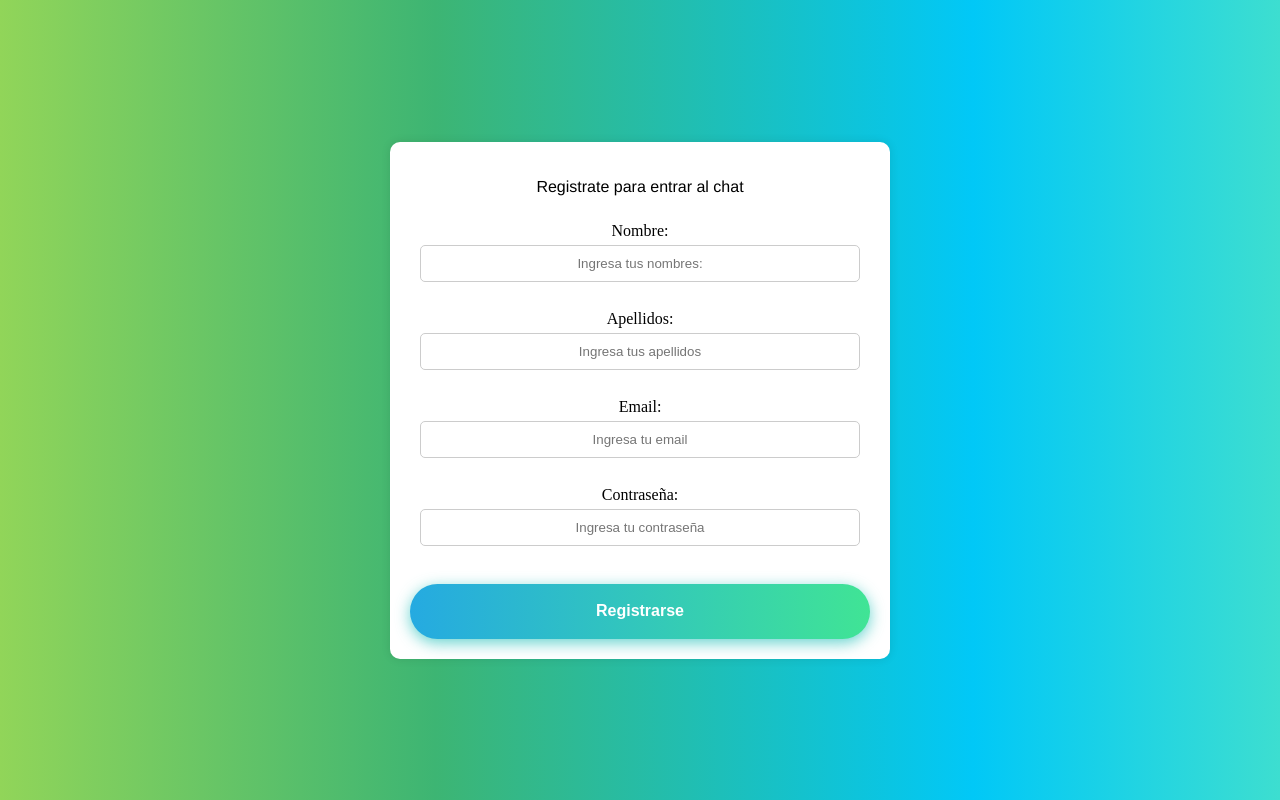
After one commit to ErickJPRV/PRIMERA-PAGINA-EN-LINEA-UNAM, a PHP site: the page made by CHAT EN VIVO/Interfaz/Registrarse.php in a window 1280 px wide. The commit adds this page. Run offline with PHP 8.4, Linux system fonts and the light colour scheme.

Commit message:
Actualizacion de archivos

```diff
--- /dev/null
+++ b/CHAT EN VIVO/Interfaz/Registrarse.php
@@ -0,0 +1,117 @@
+<!DOCTYPE html>
+<html lang="en">
+<head>
+    <meta charset="UTF-8">
+    <meta name="viewport" content="width=device-width, initial-scale=1.0">
+    <link rel="icon" href="chat.png" type="image/x-icon">
+    <title>CHAT EN vivo</title>
+    <style>
+        * {
+            box-sizing: border-box;
+        }
+
+        body {
+            margin: 0;
+            background: rgb(145,213,89);
+            background: linear-gradient(90deg, rgba(145,213,89,1) 0%, rgba(61,181,115,1) 34%, rgba(1,200,247,1) 76%, rgba(61,222,208,1) 100%);
+            display: flex;
+            justify-content: center;
+            align-items: center;
+            height: 100vh;
+            text-align: center;
+        }
+
+        .section {
+            padding: 20px;
+            border-radius: 10px;
+            box-shadow: 0px 0px 10px rgba(0, 0, 0, 0.1);
+            background-color: white;
+            width: 90%;
+            max-width: 500px;
+            box-sizing: border-box;
+        }
+
+        p {
+            font-family: 'Franklin Gothic Medium', 'Arial Narrow', Arial, sans-serif;
+            text-shadow: gray;
+        }
+
+        form {
+            display: flex;
+            flex-direction: column;
+            align-items: center;
+        }
+
+        label {
+            margin-top: 10px;
+        }
+
+        input {
+            width: calc(100% - 20px);
+            padding: 10px;
+            margin-top: 5px;
+            background-color: transparent;
+            border: 1px solid #ccc;
+            border-radius: 5px;
+            text-align: center;
+        }
+
+        .btn-hover {
+            width: 100%;
+            font-size: 16px;
+            font-weight: 600;
+            color: #fff;
+            cursor: pointer;
+            margin-top: 20px;
+            height: 55px;
+            text-align: center;
+            border: none;
+            background-size: 300% 100%;
+            background-image: linear-gradient(to right, #25aae1, #40e495, #30dd8a, #2bb673);
+            border-radius: 50px;
+            box-shadow: 0 4px 15px 0 rgba(49, 196, 190, 0.75);
+            transition: all 0.4s ease-in-out;
+        }
+
+        .btn-hover:hover {
+            background-position: 100% 0;
+            transition: all 0.4s ease-in-out;
+        }
+
+        .btn-hover:focus {
+            outline: none;
+        }
+    </style>
+    <script>
+        function validateForm() {
+            const email = document.getElementById('email').value;
+            const emailPattern = /^[^ ]+@[^ ]+\.[a-z]{2,3}$/;
+
+            if (!emailPattern.test(email)) {
+                alert('Por favor, ingresa un correo electrónico válido.');
+                return false;
+            };}
+    </script>
+</head>
+<body>
+    <section class="section">
+        <p>Registrate para entrar al chat</p>
+        <form action="registro.php" method="post" onsubmit="return validateForm();">
+
+            <label for="nombre">Nombre:</label>
+            <input type="text" id="nombre" name="name" placeholder="Ingresa tus nombres:"><br>
+
+            <label for="apellido">Apellidos:</label>
+            <input type="text" id="apellido" name="ap" placeholder="Ingresa tus apellidos"><br>
+
+            <label for="email">Email:</label>
+            <input type="email" id="email" name="email" placeholder="Ingresa tu email"><br>
+
+            <label for="contra">Contraseña:</label>
+            <input type="password" id="contra" name="contra" placeholder="Ingresa tu contraseña"><br>
+
+            <button class="btn-hover" type="submit">Registrarse</button>
+        </form>
+    </section>
+</body>
+</html>
--- a/CHAT EN VIVO/package.json
+++ b/CHAT EN VIVO/package.json
@@ -3,7 +3,7 @@
   "version": "1.0.0",
   "description": "",
   "main": "index.js",
-  "type": "commonjs",
+  "type": "module",
   "scripts": {
     "dev": "node --watch ./server/index.js",
     "test": "echo \"Error: no test specified\" && exit 1"
@@ -12,8 +12,10 @@
   "author": "",
   "license": "ISC",
   "dependencies": {
+    "dotenv": "^16.4.5",
     "express": "4.19.2",
     "morgan": "1.10.0",
+    "mysql2": "^3.10.0",
     "socket.io": "4.7.5"
   }
 }
--- a/index.php
+++ b/index.php
@@ -20,7 +20,7 @@
             <a class="nav-link active" aria-current="page" href="/PAGINA EN LINEA/CRUD/index.php">Venta de articulos</a>
           </li>
           <li class="nav-item">
-            <a class="nav-link" href="http://localhost:3000">Chat en vivo</a>
+            <a class="nav-link" href="CHAT EN VIVO/Interfaz/Ingresar.php">Chat en vivo</a>
           </li>
         </ul>
         <form class="d-flex">
```
Also changed, not shown: CHAT EN VIVO/Interfaz/Ingresar.php (added, +101 -0 lines), CHAT EN VIVO/Interfaz/conexion.php (added, +10 -0 lines), CHAT EN VIVO/Interfaz/entrar.php (added, +26 -0 lines), CHAT EN VIVO/Interfaz/index.html (renamed from CHAT EN VIVO/server/index.html, +48 -3 lines), CHAT EN VIVO/Interfaz/registro.php (added, +43 -0 lines), CHAT EN VIVO/server/index.js (+76 -13 lines), CHAT EN VIVO/Interfaz/chat.png (added), CHAT EN VIVO/package-lock.json.
